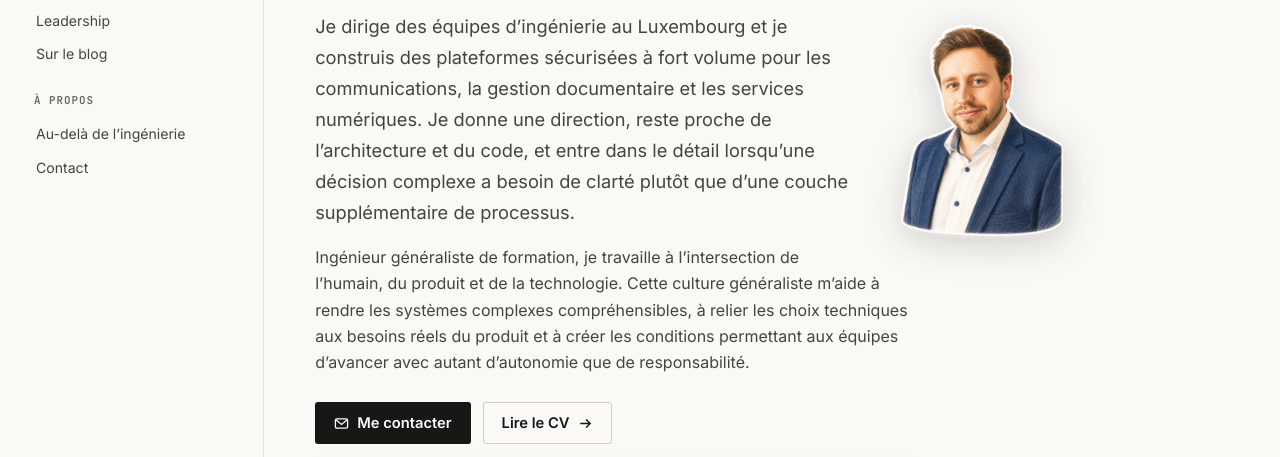
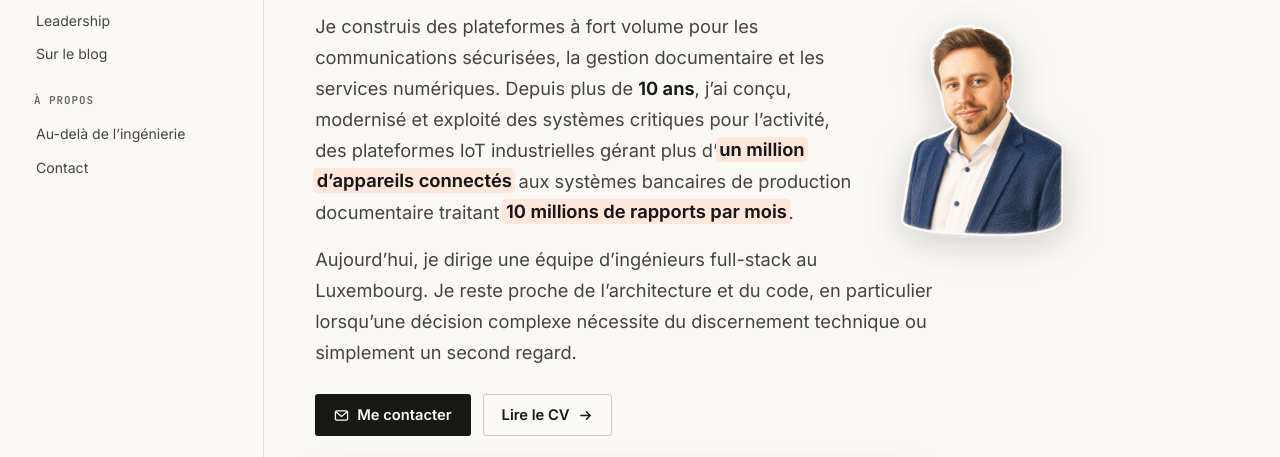
Before and after one commit to nclsppr/personal, a plain HTML site: page fr/index.html in a window 1280 px wide. Shown: the part 290-747 px from the top of the page. Drawn offline with Linux system fonts and the light colour scheme.

Commit message:
Rétablir le hero orienté preuves

```diff
--- a/fr/index.html
+++ b/fr/index.html
@@ -199,17 +199,17 @@
                 </figure>
                 <div class="hero-intro">
                     <p class="lead">
-                        Je dirige des équipes d’ingénierie au Luxembourg et je construis des plateformes sécurisées à
-                        fort volume pour les communications, la gestion documentaire et les services numériques. Je
-                        donne une direction, reste proche de l’architecture et du code, et entre dans le détail
-                        lorsqu’une décision complexe a besoin de clarté plutôt que d’une couche supplémentaire de
-                        processus.
+                        Je construis des plateformes à fort volume pour les communications sécurisées, la gestion
+                        documentaire et les services numériques. Depuis plus de <strong>10 ans</strong>, j’ai conçu,
+                        modernisé et exploité des systèmes critiques pour l’activité, des plateformes IoT industrielles
+                        gérant plus d’<mark class="hl"><strong>un million d’appareils connectés</strong></mark> aux systèmes
+                        bancaires de production documentaire traitant
+                        <mark class="hl"><strong>10 millions de rapports par mois</strong></mark>.
                     </p>
-                    <p>
-                        Ingénieur généraliste de formation, je travaille à l’intersection de l’humain, du produit et de
-                        la technologie. Cette culture généraliste m’aide à rendre les systèmes complexes compréhensibles,
-                        à relier les choix techniques aux besoins réels du produit et à créer les conditions permettant
-                        aux équipes d’avancer avec autant d’autonomie que de responsabilité.
+                    <p class="lead">
+                        Aujourd’hui, je dirige une équipe d’ingénieurs full-stack au Luxembourg. Je reste proche de
+                        l’architecture et du code, en particulier lorsqu’une décision complexe nécessite du discernement
+                        technique ou simplement un second regard.
                     </p>
                 </div>
 
```
Also changed, not shown: index.html (+8 -9 lines), CHANGELOG.md.
